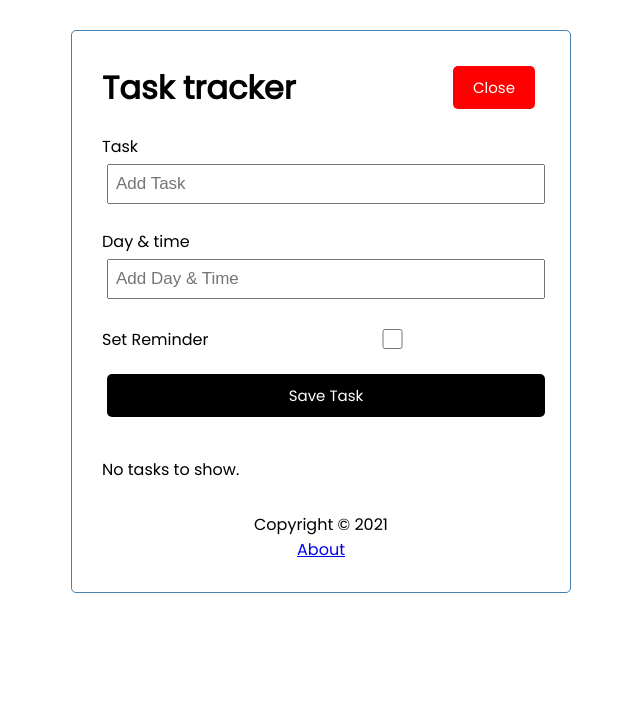
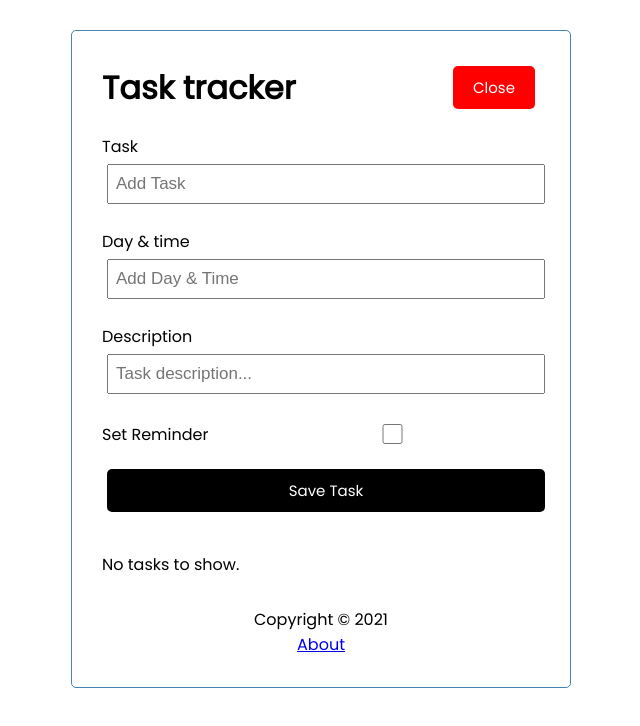
Before and after one commit to artgmrs/task-tracker, a React (Create React App) app: page / in a window 1280 px wide. Both pictures are taken after a click on the button "Add Task". Shown: the top 726 px of the page, without its empty margins (319-959 px from the left). Built offline with nearby package versions, Linux system fonts and the light colour scheme; data requests are answered from the project's data file.

Commit message:
Feature para inserção de descrição nas tasks

```diff
--- a/src/components/AddTask.js
+++ b/src/components/AddTask.js
@@ -4,6 +4,7 @@ const AddTask = ({ onAdd }) => {
     const [text, setText] = useState("");
     const [day, setDay] = useState("");
     const [reminder, setReminder] = useState(false);
+    const [description, setDescription] = useState("");
 
     const onSubmit = (e) => {
         e.preventDefault();
@@ -13,11 +14,12 @@ const AddTask = ({ onAdd }) => {
             return;
         }
 
-        onAdd({ text, day, reminder });
+        onAdd({ text, day, reminder, description });
 
         setText("");
         setDay("");
         setReminder(false);
+        setDescription("");
     };
 
     return (
@@ -40,6 +42,15 @@ const AddTask = ({ onAdd }) => {
                     onChange={(e) => setDay(e.target.value)}
                 />
             </div>
+            <div className="form-control">
+                <label>Description</label>
+                <input
+                    type="text"
+                    placeholder="Task description..."
+                    value={description}
+                    onChange={(e) => setDescription(e.target.value)}
+                />
+            </div>
             <div className="form-control form-control-check">
                 <label>Set Reminder</label>
                 <input
--- a/src/components/Task.js
+++ b/src/components/Task.js
@@ -8,13 +8,14 @@ const Task = (props) => {
             onDoubleClick={() => props.onToggle(props.task.id)}
         >
             <h3>
-                {props.task.text}{" "}
+                {props.task.text}
                 <FaTimes
                     style={{ color: "red", cursor: "pointer" }}
                     onClick={() => props.onDelete(props.task.id)}
                 />
             </h3>
             <p>{props.task.day}</p>
+            {props.task.description && <p><i>{props.task.description}</i></p>}
         </div>
     );
 };
```
